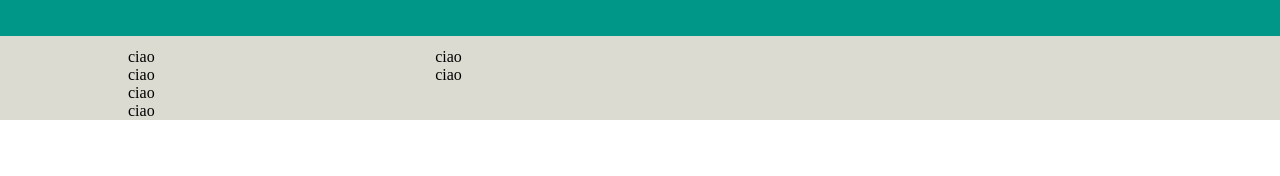
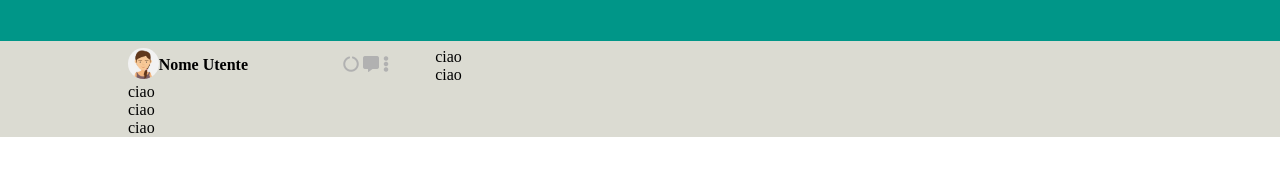
Before and after one commit to AngeloDalo/vue-whatsapp, a plain HTML site: page index.html in a window 1280 px wide. Drawn offline with nearby package versions, Linux system fonts and the light colour scheme.

Commit message:
my-profile

```diff
--- a/css/style.css
+++ b/css/style.css
@@ -33,3 +33,30 @@
 .chat {
     width: 100%;
 }
+
+.my-profile {
+    font-weight: bold;
+    display: flex;
+    align-items: center;
+}
+
+.my-profile-avatar {
+    width: 10%;
+}
+
+.my-profile-avatar img {
+    width: 100%;
+    border-radius: 50%;
+}
+
+.my-profile-icons {
+    color: #b1b1b1;
+}
+
+.my-profile-name {
+    width: 60%;
+}
+
+.my-profile-icons {
+    width: 30%;
+}
--- a/index.html
+++ b/index.html
@@ -13,7 +13,17 @@
     <div class="container" id="app">
         <div class="container-app">
           <div class="container-app-users">
-              <div class="my-profile">ciao</div>
+              <div class="my-profile">
+                  <div class="my-profile-avatar">
+                      <img src="img/avatar_io.jpg" alt="my-avatar">
+                  </div>
+                  <span class="my-profile-name">Nome Utente</span>
+                  <div class="my-profile-icons">
+                    <i class="fas fa-circle-notch"></i>
+                    <i class="fas fa-comment-alt"></i>
+                    <i class="fas fa-ellipsis-v"></i>
+                  </div>
+              </div>
               <div class="notification-sound">ciao</div>
               <div class="search-users">ciao</div>
               <div class="preview-chat">ciao</div>
```
